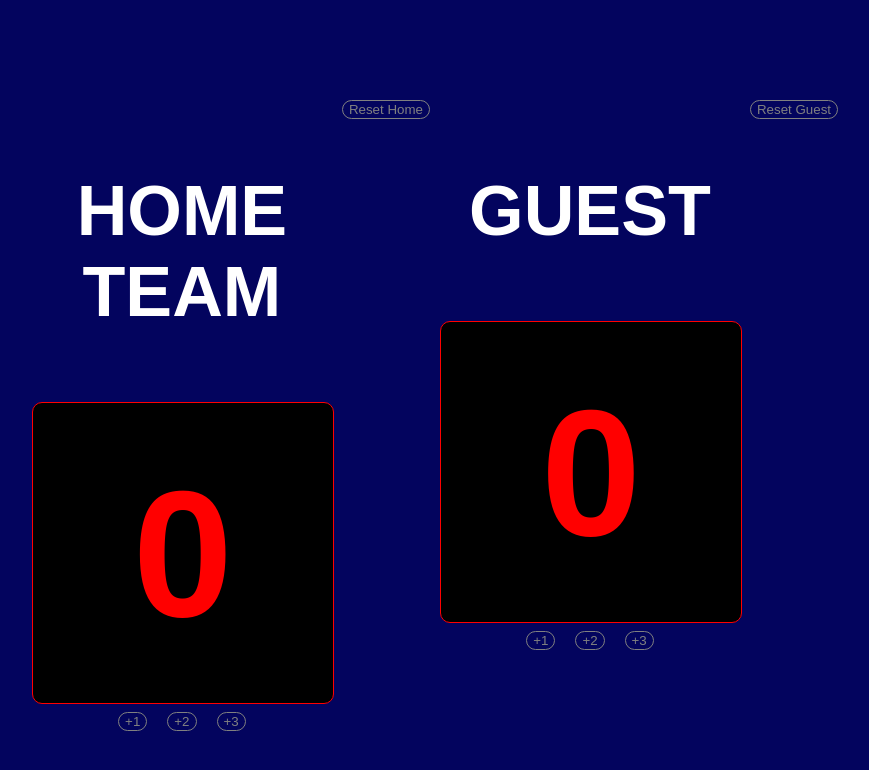
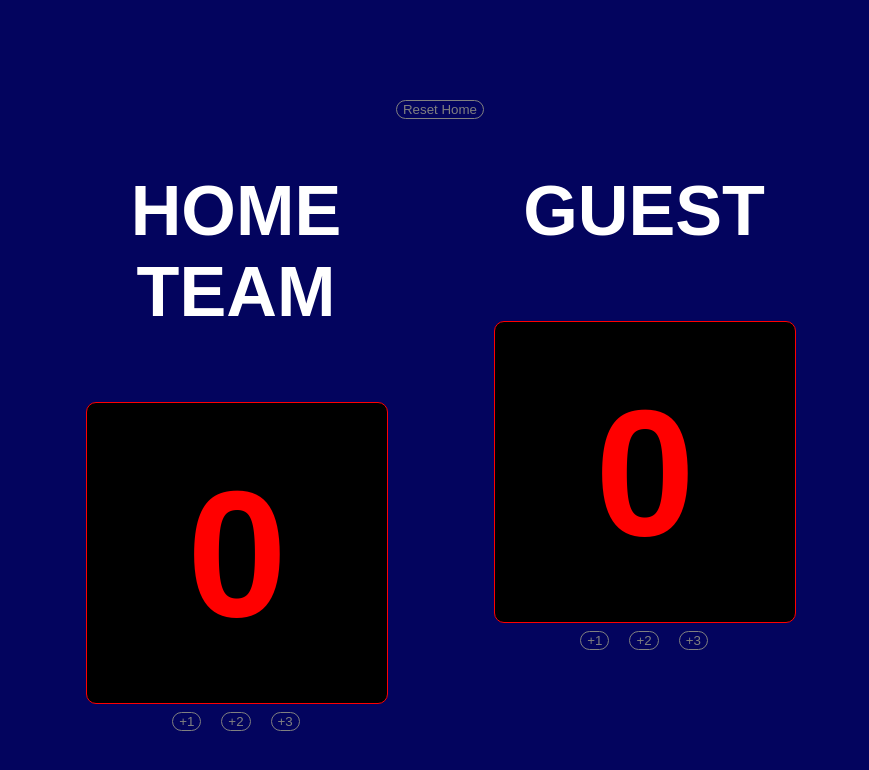
Before and after one commit to Diaz1010/ScoreBoard-Scrimba, a website built with Vite: page index.html in a window 1280 px wide. Shown: the whole page, without its empty margins (200-1069 px from the left). Built offline with nearby package versions, Linux system fonts and the light colour scheme; a web font is replaced by a local one.

Commit message:
Update index.html
New

```diff
--- a/index.html
+++ b/index.html
@@ -36,9 +36,7 @@
                 <button onclick="guestScoreThree()"> +3</button>
             </div>
         </div>
-        <div>
-            <button onclick="resetGuest()">Reset Guest</button>
-        </div>
+
     </div>
     <script src="index.js"></script>
 </body>
```
